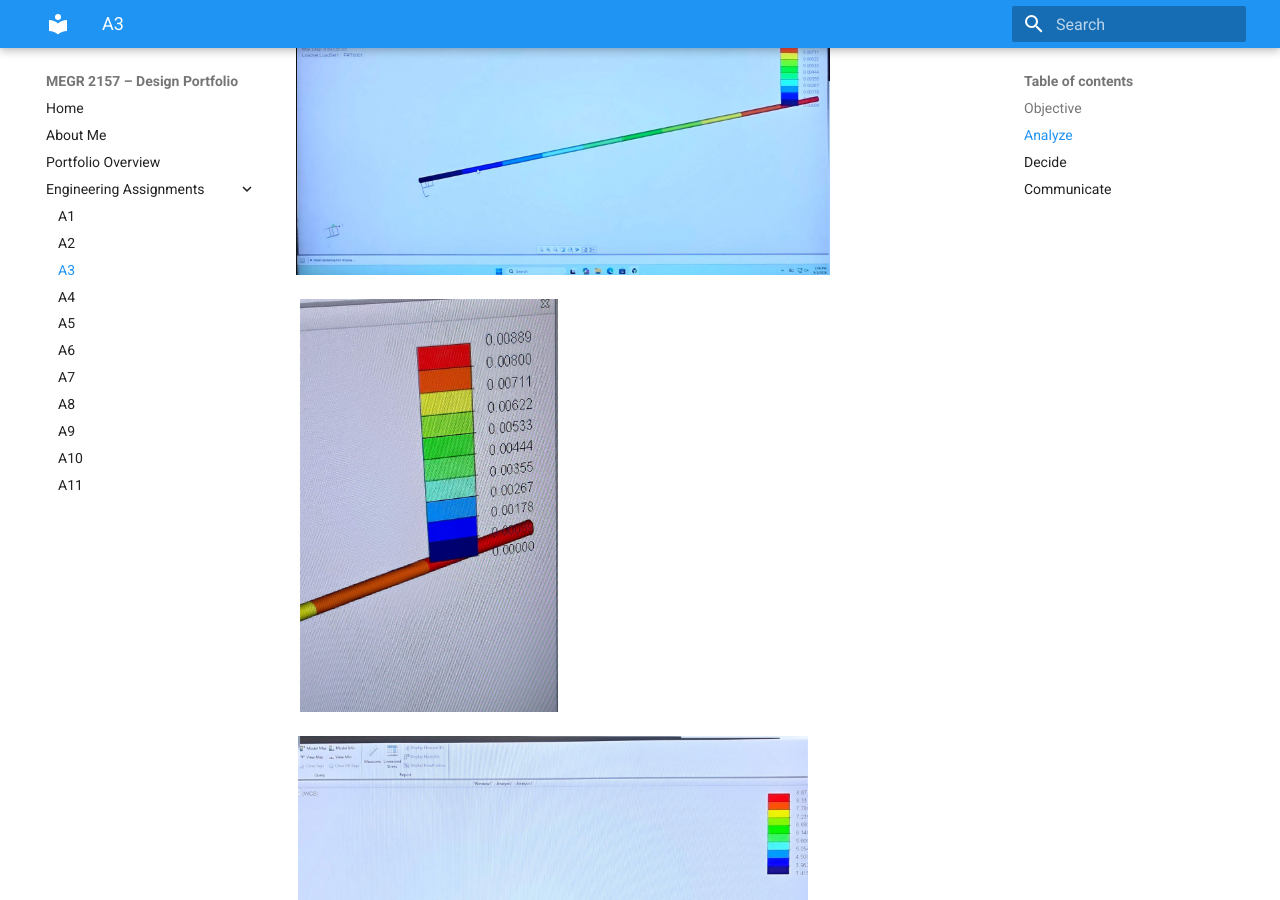
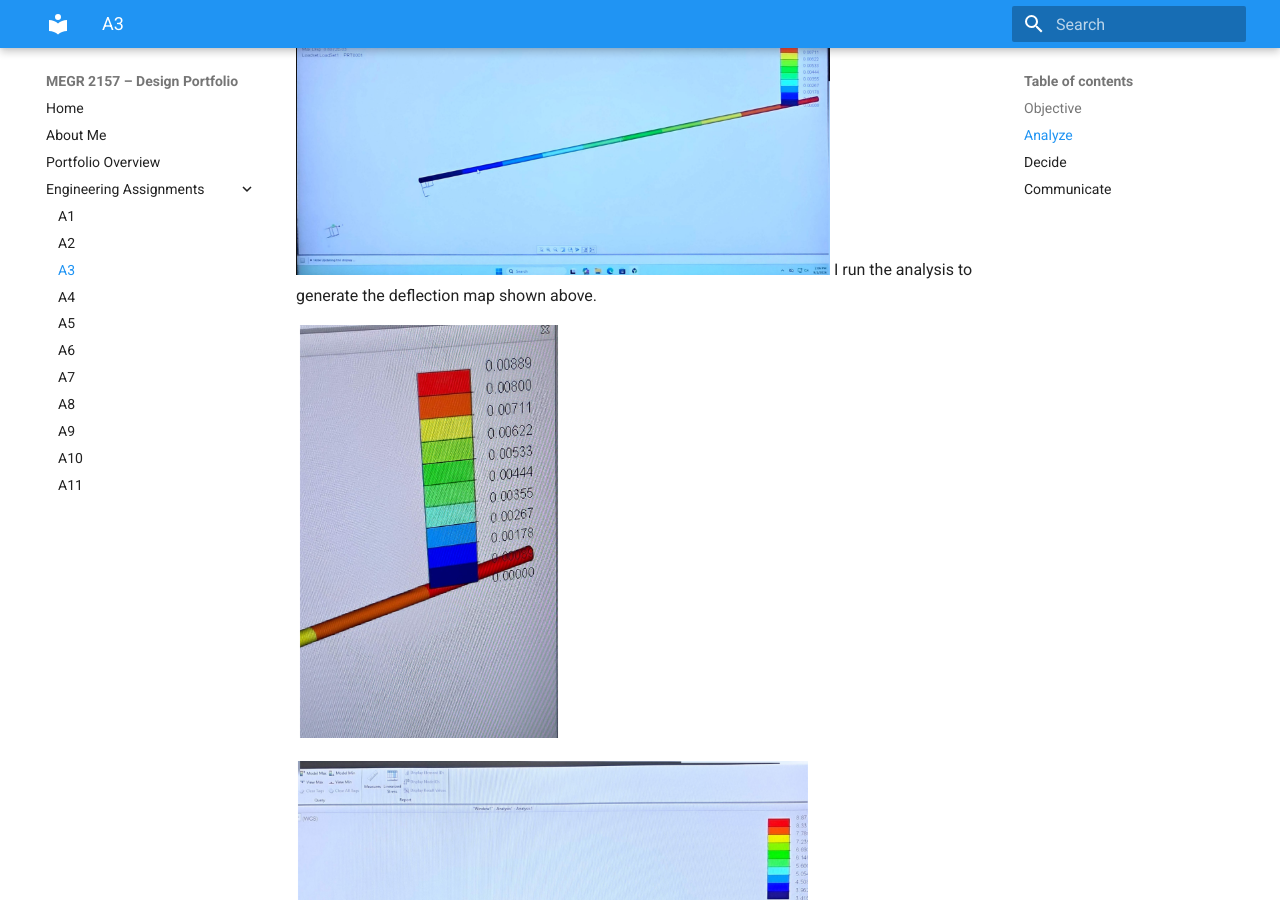
Before and after one commit to ncenatus/design-project-portfolio, an MkDocs documentation site: the page built from docs/assignments/A03/index.md, in a window 1280 px wide and 900 px high, scrolled down 4625 px. Built offline with MkDocs 1.6.1 and Material for MkDocs 9.7.7, drawn with Linux system fonts in a browser that asks for light colours.

Commit message:
Update index.md

```diff
--- a/docs/assignments/A03/index.md
+++ b/docs/assignments/A03/index.md
@@ -27,6 +27,7 @@ Then  i constraint all 3 translation because i dont want any movement in the x.y
 Next i click FORCE/MOMENT under loads the ni click the opposite end othe bar. This the end where the 400 lbs force will be applied. I then type 400 under force component in the x diection becaue the forcd is only applied in the x direction so i left the y and z blank. the n i change the units to lbf, then i click run so Creo can run it.
 
 ![A3](H.png)
+I run the analysis to generate the deflection map shown above.
 
 ![A3](I.png)
 
```
